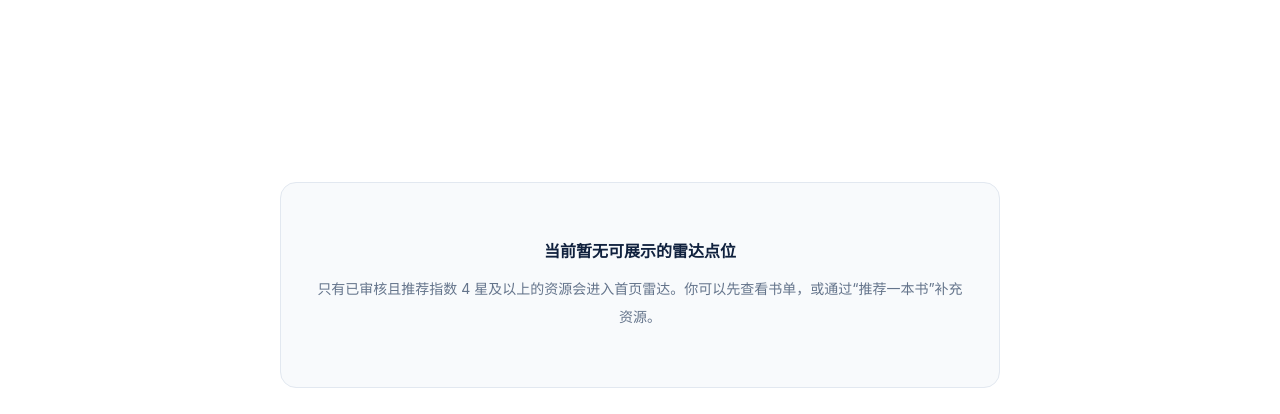
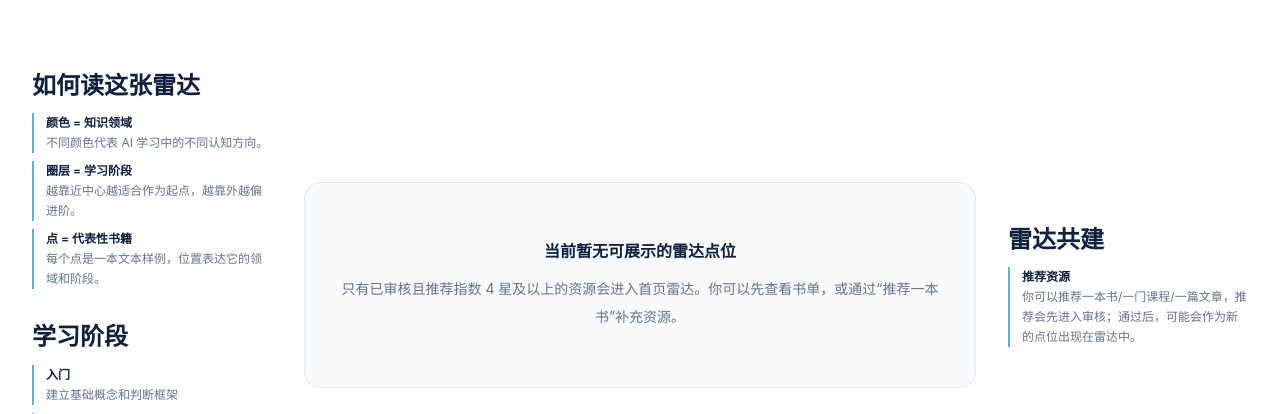
Before and after one commit to shihang999/ai-native-radar-V2, a Next.js app: page / in a window 1280 px wide. Shown: the part 374-788 px from the top of the page. Built offline with nearby package versions, Linux system fonts and the light colour scheme; no server answers; the database is empty.

Commit message:
feat: 首页雷达主视觉区改为三列布局（左侧解读 + 中间雷达 + 右侧共建）

```diff
--- a/src/app/page.tsx
+++ b/src/app/page.tsx
@@ -82,34 +82,16 @@ export default async function Home() {
         </p>
       </section>
 
-      {/* 雷达主视觉区 - 一屏展示 */}
+      {/* 雷达主视觉区 - 一屏展示；xl 及以上为三列：左侧解读 + 中间雷达 + 右侧共建 */}
       <section className="mb-10 flex min-h-[calc(100svh-64px)] snap-start items-center justify-center">
-        {hasBooks ? (
-          <div className="w-full max-w-[720px]">
-            <RadarChart books={books} />
-          </div>
-        ) : (
-          <div className="w-full max-w-[720px] rounded-2xl border border-[#E2E8F0] bg-[#F8FAFC] px-8 py-14 text-center">
-            <p className="text-base font-semibold text-[#10213E]">
-              当前暂无可展示的雷达点位
-            </p>
-            <p className="mt-3 text-sm leading-7 text-[#64748B]">
-              只有已审核且推荐指数 4 星及以上的资源会进入首页雷达。你可以先查看书单，或通过“推荐一本书”补充资源。
-            </p>
-          </div>
-        )}
-      </section>
-
-      <div className="border-t border-[#E2E8F0] pb-12 pt-10" />
-
-      {/* 信息栏 */}
-      <section className="grid gap-8 pb-16 md:grid-cols-3">
-        {/* 如何读这张雷达 */}
+        <div className="grid w-full gap-8 xl:grid-cols-[240px_minmax(0,720px)_240px] xl:items-center xl:justify-center">
+          {/* 左侧：如何读这张雷达 + 学习阶段 */}
+          <aside className="order-2 grid gap-8 xl:order-1">
             <div>
-          <h2 className="mb-4 text-base font-semibold text-[#10213E]">
+              <h2 className="mb-3 text-sm font-semibold text-[#10213E]">
                 如何读这张雷达
               </h2>
-          <dl className="grid gap-2 text-xs leading-6">
+              <dl className="grid gap-2 text-xs leading-5">
                 <div className="border-l-2 border-[#5DB2E2] pl-3">
                   <dt className="font-semibold text-[#10213E]">颜色 = 知识领域</dt>
                   <dd className="text-[#64748B]">不同颜色代表 AI 学习中的不同认知方向。</dd>
@@ -125,12 +107,11 @@ export default async function Home() {
               </dl>
             </div>
 
-        {/* 学习阶段 */}
             <div>
-          <h2 className="mb-4 text-base font-semibold text-[#10213E]">
+              <h2 className="mb-3 text-sm font-semibold text-[#10213E]">
                 学习阶段
               </h2>
-          <div className="grid gap-2 text-xs leading-6">
+              <div className="grid gap-2 text-xs leading-5">
                 {RINGS.map((ring) => (
                   <div key={ring.id} className="border-l-2 border-[#5DB2E2] pl-3">
                     <p className="font-semibold text-[#10213E]">{ring.name}</p>
@@ -139,13 +120,30 @@ export default async function Home() {
                 ))}
               </div>
             </div>
+          </aside>
 
-        {/* 共建意图（非卡片） */}
-        <div>
-          <h2 className="mb-4 text-base font-semibold text-[#10213E]">
+          {/* 中间：雷达（SVG 及其交互完整保留） */}
+          <div className="order-1 mx-auto w-full max-w-[720px] xl:order-2">
+            {hasBooks ? (
+              <RadarChart books={books} />
+            ) : (
+              <div className="w-full rounded-2xl border border-[#E2E8F0] bg-[#F8FAFC] px-8 py-14 text-center">
+                <p className="text-base font-semibold text-[#10213E]">
+                  当前暂无可展示的雷达点位
+                </p>
+                <p className="mt-3 text-sm leading-7 text-[#64748B]">
+                  只有已审核且推荐指数 4 星及以上的资源会进入首页雷达。你可以先查看书单，或通过“推荐一本书”补充资源。
+                </p>
+              </div>
+            )}
+          </div>
+
+          {/* 右侧：雷达共建 */}
+          <aside className="order-3">
+            <h2 className="mb-3 text-sm font-semibold text-[#10213E]">
               雷达共建
             </h2>
-          <div className="grid gap-2 text-xs leading-6">
+            <div className="grid gap-2 text-xs leading-5">
               <div className="border-l-2 border-[#5DB2E2] pl-3">
                 <p className="font-semibold text-[#10213E]">推荐资源</p>
                 <p className="text-[#64748B]">
@@ -153,6 +151,7 @@ export default async function Home() {
                 </p>
               </div>
             </div>
+          </aside>
         </div>
       </section>
     </div>
```
Lines whose indentation alone changed are shown as unchanged.
